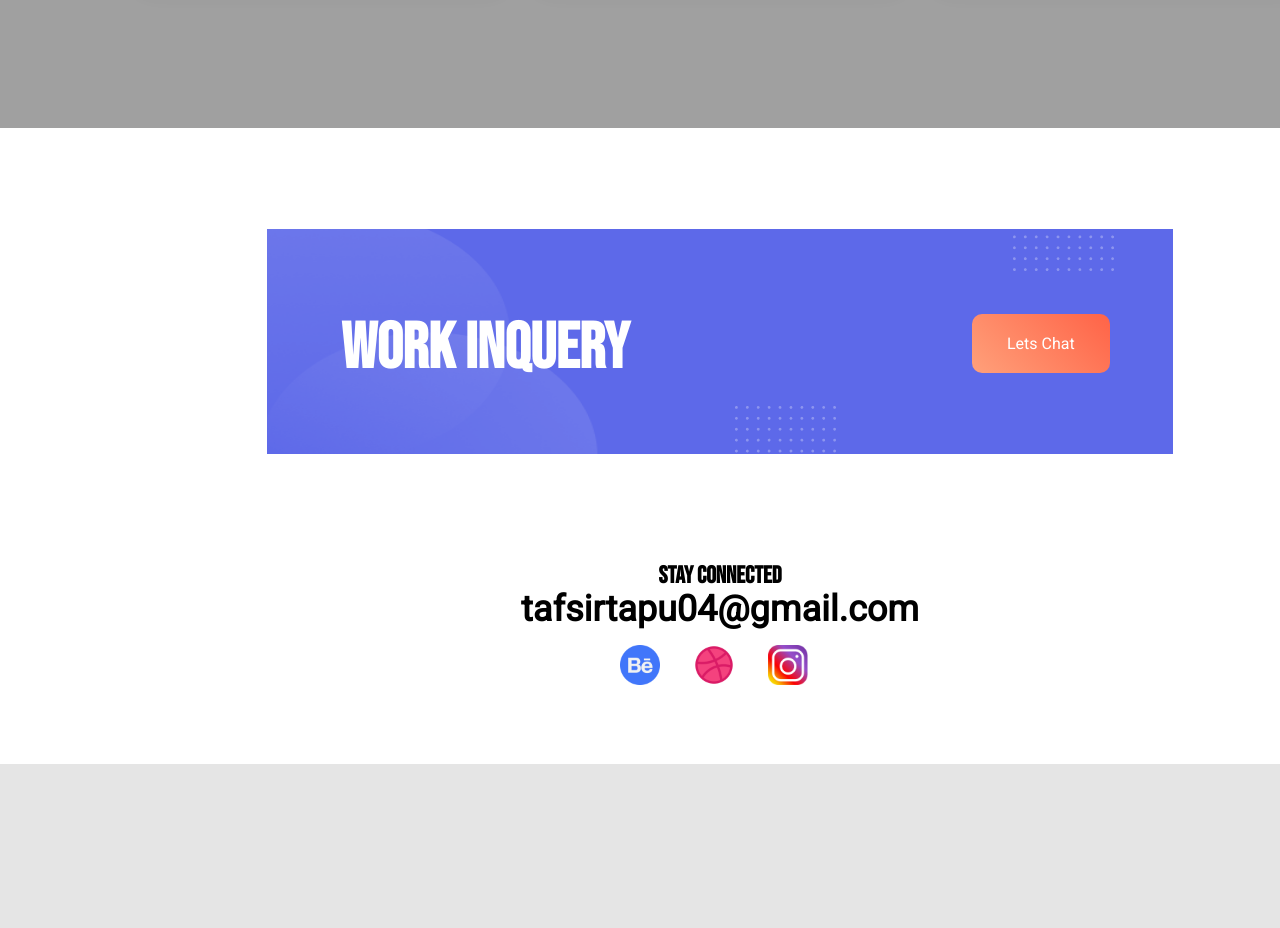
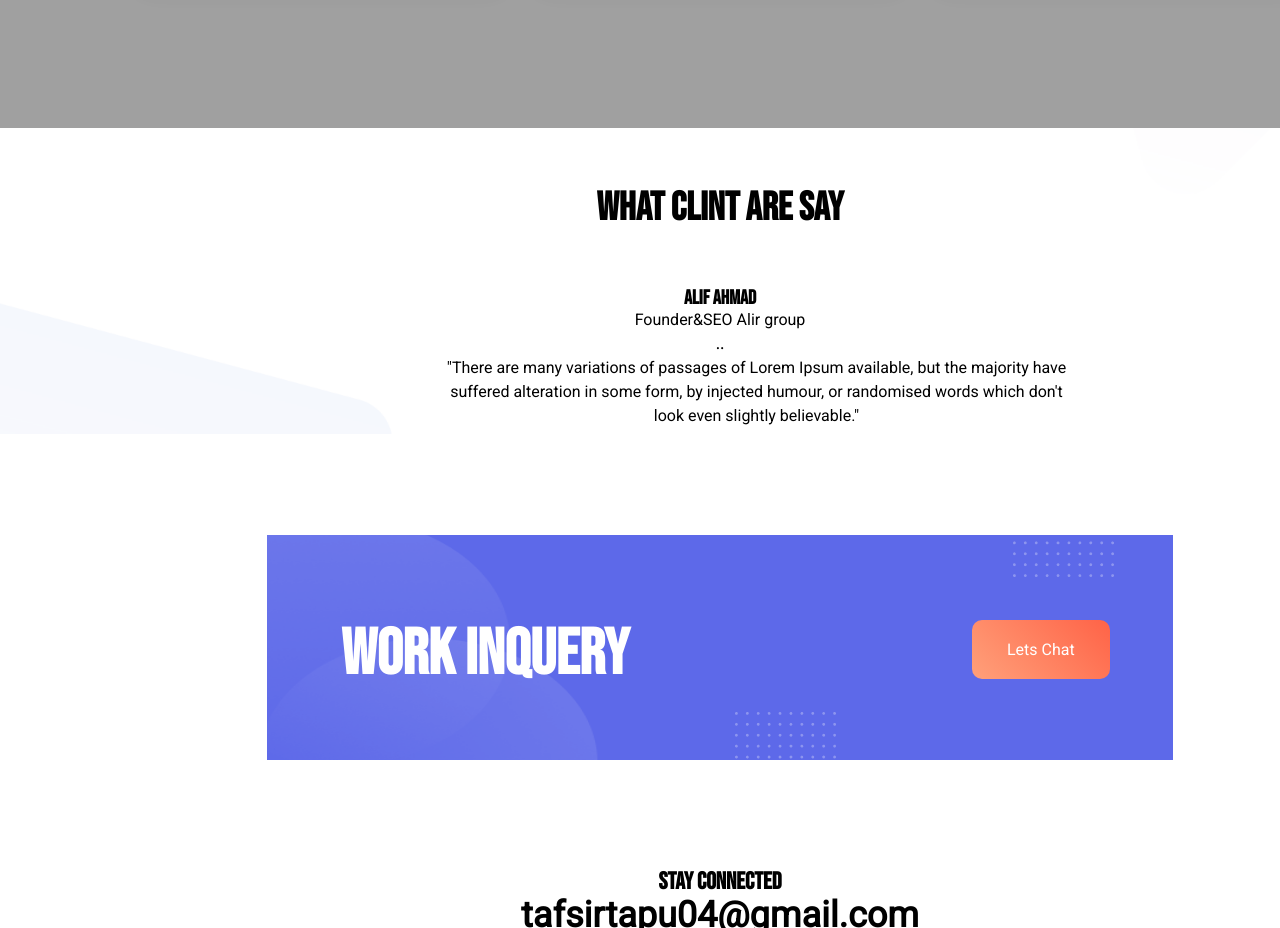
Before and after one commit to TAFSIRUDDIN/personal-portfolio, a plain HTML site: page index.html in a window 1280 px wide. Shown: the part 1780-2708 px from the top of the page. Before the commit the page ends 2544 px from the top, so only its background shows below. Drawn offline with Linux system fonts and the light colour scheme.

Commit message:
final website with bonus section

```diff
--- a/index.html
+++ b/index.html
@@ -9,6 +9,7 @@
 <link href="https://fonts.googleapis.com/css2?family=Roboto:wght@300;400&display=swap" rel="stylesheet">
 <link rel="preconnect" href="https://fonts.gstatic.com">
 <link href="https://fonts.googleapis.com/css2?family=Bebas+Neue&family=Roboto:wght@300;400&display=swap" rel="stylesheet">
+<link rel="icon" href="images/image 18.png" type="image/png" />
 </head>
 <body>
     <section class="head">
@@ -58,10 +59,18 @@
             <p>Lorem Ipsum is simply dummy text of the <br> printing and typesetting industry.</p>
         </div>
     </section>
+    <!--------------------------------------------bonous section----------------------------------------------->
+    <section class="feedback">
+        <h1 class="feedback-head">What clint are say</h1>
+        <h1 class="clint-name">Alif Ahmad</h1>
+        <p class="profession">Founder&SEO Alir group</p>
+        <div class="toldc"><p class="told">"There are many variations of passages of Lorem Ipsum available, but the majority have suffered alteration in some form, by injected humour, or randomised words which don't look even slightly believable."</p></div>
+        <p>&#x2025;</p>
+    </section>
+     <!--------------------------------------------bonous section----------------------------------------------->
     <section id="footer">
         <div class="footer-pic">
             <div class="blue"></div>
-
             <img class="img2" src="images/Group 33067.png" alt="">
             <img class="img3" src="images/Group 33068.png" alt="">
             <img class="img1" src="images/Group 33069.png" alt="">
--- a/style.css
+++ b/style.css
@@ -247,3 +247,40 @@ h3{
 #projects h2{
     font-family: Bebas Neue;
 }
+.feedback{
+    width: 1440px;
+    height: 306px;
+    background-color: white;
+    background-image: url(images/footer-bg.png);
+    background-size: cover;
+    background-repeat: no-repeat;
+
+}
+.feedback h1{
+    margin: 0;
+    font-size: 40px;
+    text-align: center;
+    padding: 40px;
+
+}
+.feedback .clint-name{
+    margin: 0;
+    font-size: 20px;
+    text-align: center;
+    padding: 0px;
+    line-height: 1;
+}
+.feedback p{
+    text-align: center;
+    margin: 0;
+}
+.feedback .told{
+
+    margin: 0;
+    width: 629px;
+}
+.toldc{
+    position: absolute;
+    left:418px;
+    padding: 24px;
+}
```
Also changed, not shown: images/footer-bg.png (added), images/image 18.png (added).
